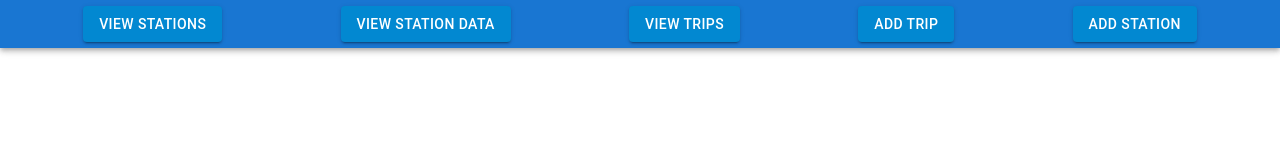
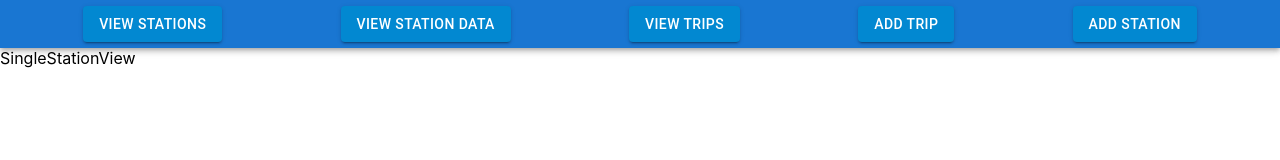
Before and after one commit to tvaskisalo/Solita-dev-exercise-2023, a React (Create React App) app in the folder frontend/: page /stations/1 in a window 1280 px wide. Shown: the top 160 px of the page. Built offline with nearby package versions, Linux system fonts and the light colour scheme.

Commit message:
Added proper routing for station view

```diff
--- a/frontend/src/App.js
+++ b/frontend/src/App.js
@@ -5,6 +5,7 @@ import AddTrip from './components/AddTrip'
 import StationsView from './components/StationsView'
 import TripsView from './components/TripsView'
 import Navigationbar from './components/Navigationbar'
+import SingleStationView from './components/SingleStationView'
 const url = 'http://localhost:3001'
 
 function App() {
@@ -13,6 +14,7 @@ function App() {
       <Navigationbar />
       <Routes>
         <Route path = '/' element = { <div>todo</div> }/>
+        <Route path = '/stations/:name' element = { <SingleStationView url = { url + '/api/station' } />}/>
         <Route path = '/addTrip' element = { <AddTrip url = { url + '/api/trip'}/> }/>
         <Route path = '/addStation' element = { <AddStation url={ url +'/api/station' } /> }/>
         <Route path = '/stations' element = { <StationsView url={ url +'/api/station' } /> }/>
--- a/frontend/src/components/SingleStationView.jsx
+++ b/frontend/src/components/SingleStationView.jsx
@@ -1,6 +1,10 @@
 import React from 'react'
+import { useParams } from 'react-router-dom'
+
 
 const SingleStationView = () => {
+  const name = useParams().name
+  console.log(name)
   return (
     <div>SingleStationView</div>
   )
```
